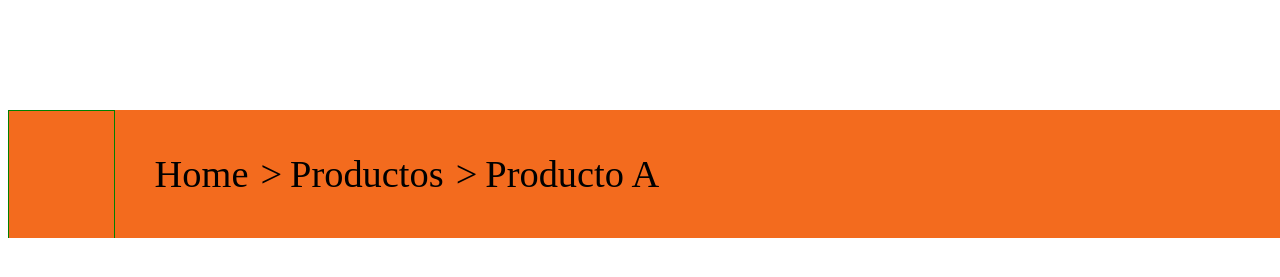
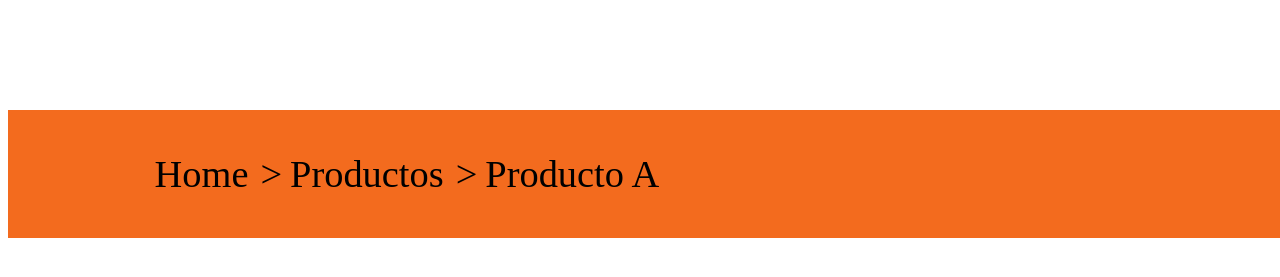
Before and after one commit to alvarodachez/XinXiang, a Jekyll site: the page built from XinXiangRestaurant/index.markdown, in a window 1280 px wide. Shown: the part 146-423 px from the top of the page. Built offline with Jekyll 4.4.1, drawn with Linux system fonts in a browser that asks for light colours.

Commit message:
Includes breadcrumbs y menu añadidos con su css

```diff
--- a/XinXiangRestaurant/_includes/menu.html
+++ b/XinXiangRestaurant/_includes/menu.html
@@ -1,7 +1,7 @@
 <div class="menuButton col-1">
     <div class="showMenu" id="showMenu"></div>
     <!--Añadirle evento onclick-->
-    <div id="dropMenu" class="menuContent col-2">
+    <div id="dropMenu" class="menuContent">
         <a href="#">Productos</a>
         <a href="#">Pedidos</a>
         <a href="#">Reservas</a>
--- a/XinXiangRestaurant/assets/css/Irene.css
+++ b/XinXiangRestaurant/assets/css/Irene.css
@@ -54,36 +54,42 @@
     ESTILOS PARA EL MENÚ DESPLEGABLE
 */
 
+.showMenu {
+    background-color: #F36B1E;
+    padding: 4vw;
+    border: none;
+}
+
 .menuButton {
-    height: 10vw;
     position: relative;
     display: inline-block;
 }
 
-.showMenu {
-    height: 10vw;
-    border: solid green 1px;
-}
-
 .menuContent {
+    margin-top: 2vw;
     display: none;
     position: absolute;
-    background-color: #F36B1E;
-    overflow: auto;
-    box-shadow: 3px 3px 10px 0px rgba(218, 87, 11, 1);
+    background-color: #fbd0b6;
+    width: 35vw;
+    box-shadow: 5px 5px 5px 0px rgba(254, 239, 231, 1);
     z-index: 1;
 }
 
 .menuContent a {
-    padding: 3vw 3vw;
+    color: black;
+    padding: 3vw 4vw;
     text-decoration: none;
     display: block;
 }
 
 .menuContent a:hover {
-    background-color: #f9b086;
+    background-color: #f9b286;
 }
 
-.show {
+.menuButton:hover .menuContent {
     display: block;
 }
+
+.menuButton:hover .showMenu {
+    background-color: #db5a0a;
+}
```
